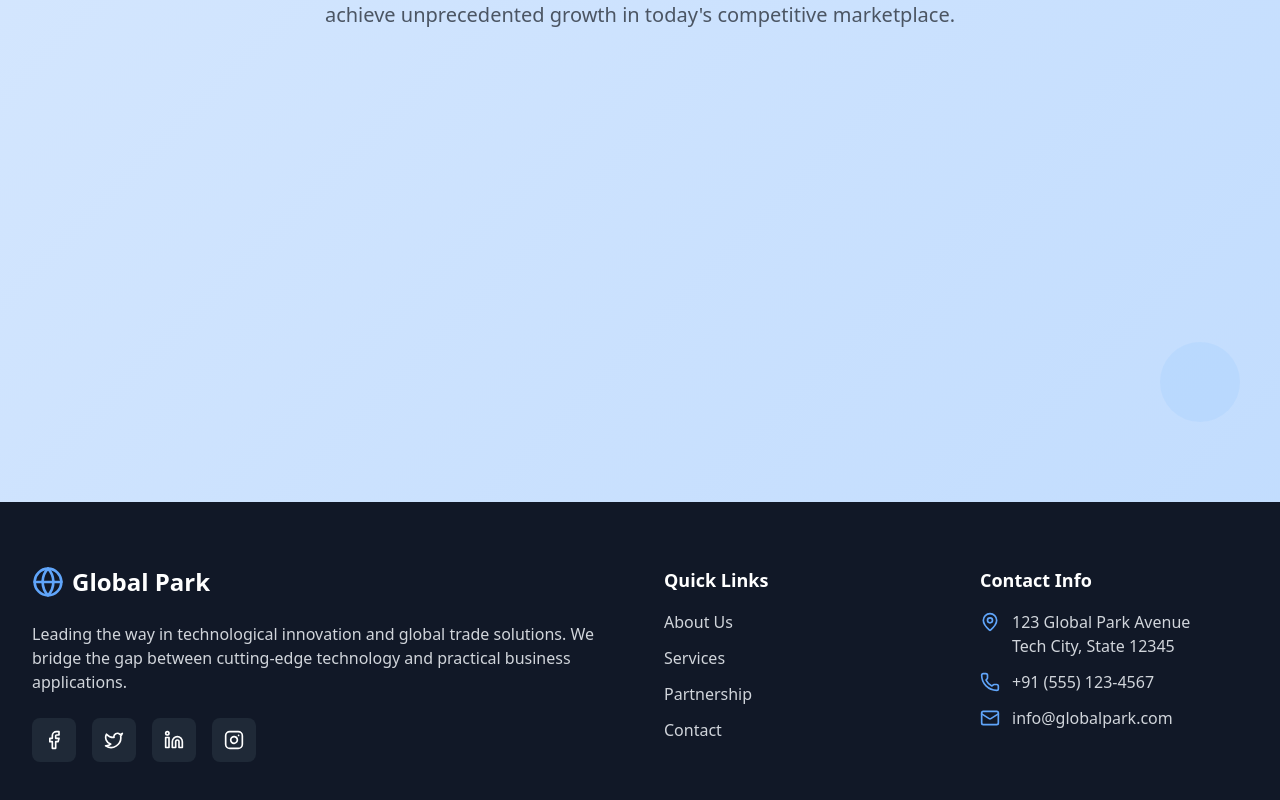
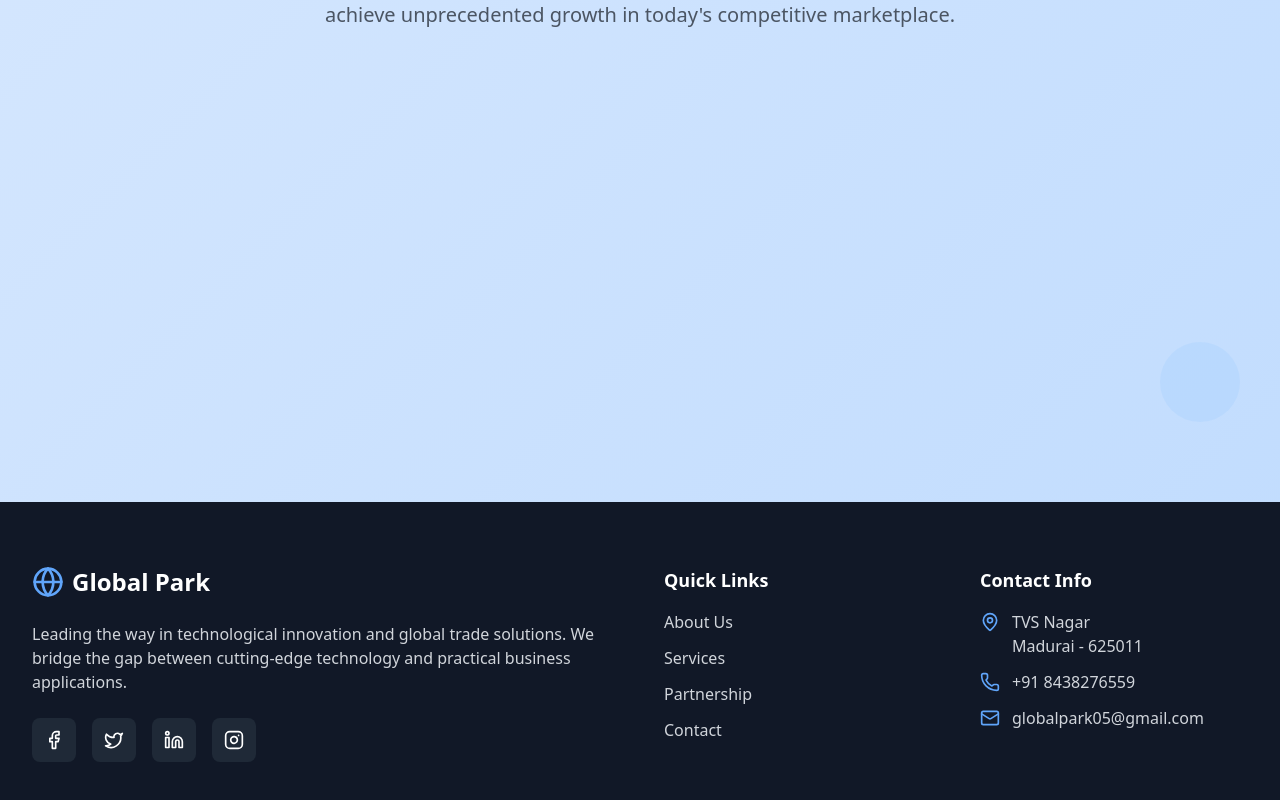
Before and after one commit to RamanaC06/globalpark, a React (Vite) app: page /partnership in a window 1280 px wide. Shown: the part 3739-4539 px from the top of the page. Built offline with nearby package versions, Linux system fonts and the light colour scheme.

Commit message:
contact changes

```diff
--- a/src/components/ContactForm.tsx
+++ b/src/components/ContactForm.tsx
@@ -229,9 +229,8 @@ const ContactForm: React.FC = () => {
                     <div>
                       <h4 className="font-semibold text-gray-800 text-sm sm:text-base mb-1">Address</h4>
                       <p className="text-gray-600 text-sm sm:text-base">
-                        123 Global Park Avenue<br />
-                        Business District, Tech City<br />
-                        State 12345, Country
+                        TVS Nager <br />
+                       Madurai - 625011
                       </p>
                     </div>
                   </div>
@@ -242,7 +241,7 @@ const ContactForm: React.FC = () => {
                     </div>
                     <div>
                       <h4 className="font-semibold text-gray-800 text-sm sm:text-base mb-1">Phone</h4>
-                      <p className="text-gray-600 text-sm sm:text-base">+1 (555) 123-4567</p>
+                      <p className="text-gray-600 text-sm sm:text-base">+91 8438276559</p>
                     </div>
                   </div>
 
@@ -262,7 +261,7 @@ const ContactForm: React.FC = () => {
                     </div>
                     <div>
                       <h4 className="font-semibold text-gray-800 text-sm sm:text-base mb-1">Email</h4>
-                      <p className="text-gray-600 text-sm sm:text-base">info@globalpark.com</p>
+                      <p className="text-gray-600 text-sm sm:text-base">globalpark05@gmail.com</p>
                       <p className="text-xs sm:text-sm text-blue-600 mt-1">We reply within 24 hours</p>
                     </div>
                   </div>
--- a/src/components/Footer.tsx
+++ b/src/components/Footer.tsx
@@ -66,17 +66,18 @@ const Footer: React.FC = () => {
               <div className="flex items-start space-x-2 sm:space-x-3">
                 <MapPin className="w-4 h-4 sm:w-5 sm:h-5 text-blue-400 mt-0.5" />
                 <p className="text-gray-300 text-sm sm:text-base">
-                  123 Global Park Avenue<br />
-                  Tech City, State 12345
+                  TVS Nagar<br />
+                  Madurai - 625011
+
                 </p>
               </div>
               <div className="flex items-center space-x-2 sm:space-x-3">
                 <Phone className="w-4 h-4 sm:w-5 sm:h-5 text-blue-400" />
-                <p className="text-gray-300 text-sm sm:text-base">+91 (555) 123-4567</p>
+                <p className="text-gray-300 text-sm sm:text-base">+91 8438276559</p>
               </div>
               <div className="flex items-center space-x-2 sm:space-x-3">
                 <Mail className="w-4 h-4 sm:w-5 sm:h-5 text-blue-400" />
-                <p className="text-gray-300 text-sm sm:text-base">info@globalpark.com</p>
+                <p className="text-gray-300 text-sm sm:text-base">globalpark05@gmail.com</p>
               </div>
             </div>
           </div>
```
